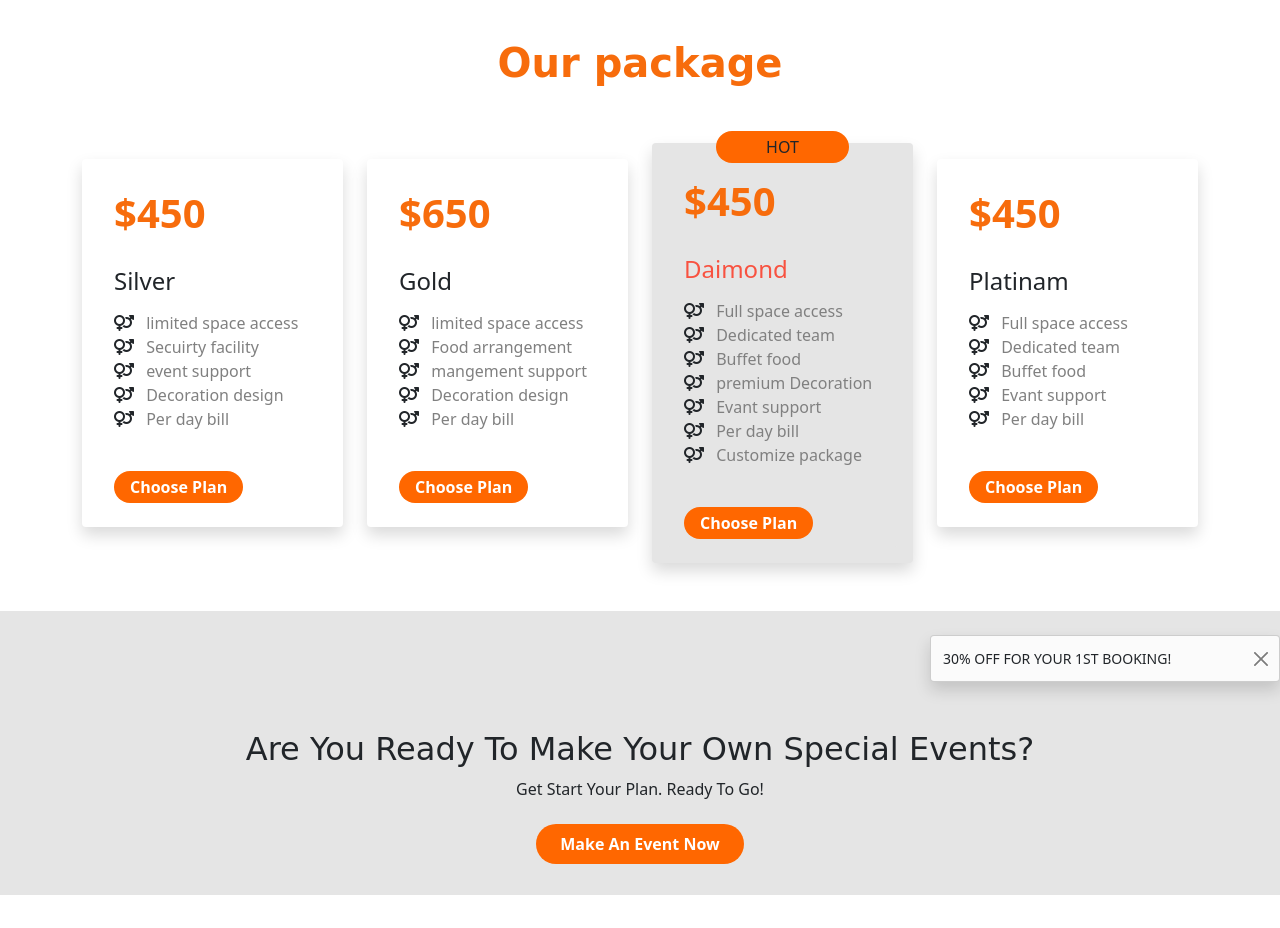
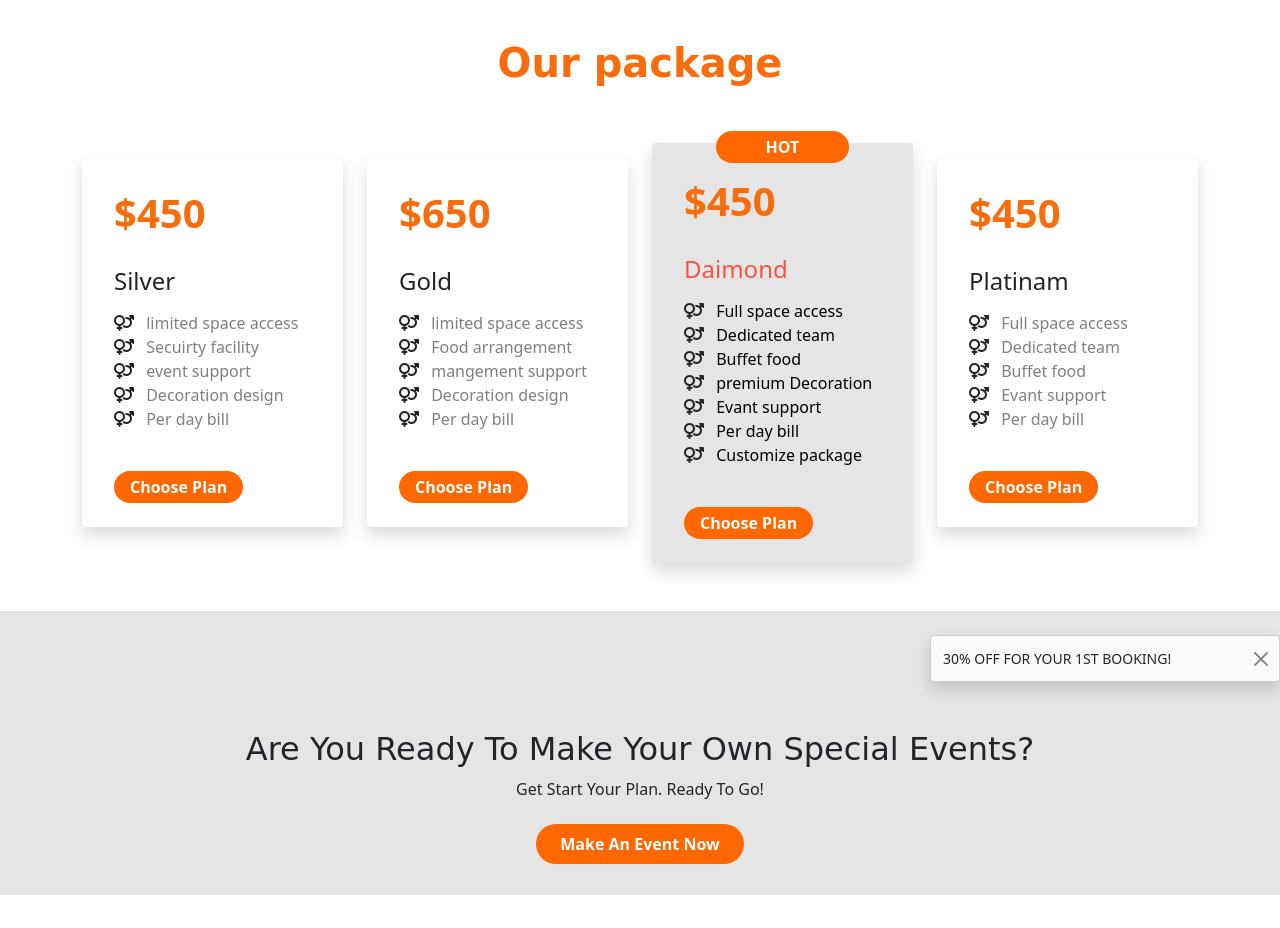
Before and after one commit to alhabib911/convention-center, a plain HTML site: page index.html in a window 1280 px wide. Shown: the part 1340-2268 px from the top of the page. Drawn offline with nearby package versions, Linux system fonts and the light colour scheme; a web font is replaced by a local one.

Commit message:
text color change

```diff
--- a/index.html
+++ b/index.html
@@ -214,38 +214,38 @@
                         </div>
                         <div class="col-lg-3 col-md-6 col-12">
                             <div class="card border-0 shadow harmoni-bg-1st px-3 py-3 rounded" style="max-width: 18rem;">
-                              <div class="harmoni-button-bg p-1 hot mx-5 d-flex justify-content-center rounded-pill">HOT</div>
+                              <div class="harmoni-button-bg p-1 hot mx-5 d-flex justify-content-center rounded-pill fw-bold text-white">HOT</div>
                                 <div class="card-header harmoni-bg-1st border-0 fw-bold fs-1 harmoni-1st">$450</div>
                                 <div class="card-body">
                                   <h4 class="card-title text-capitalize harmoni-2nd">Daimond</h4>
                                   <p class="card-text">
                                       <div>
                                         <i class="fas fa-venus-mars"></i>
-                                        <span class="ms-2 p-text">Full space access</span>
+                                        <span class="ms-2 p-text text-black">Full space access</span>
                                       </div>
                                       <div>
                                         <i class="fas fa-venus-mars"></i>
-                                        <span class="ms-2 p-text">Dedicated team</span>
+                                        <span class="ms-2 p-text text-black">Dedicated team</span>
                                       </div>
                                       <div>
                                         <i class="fas fa-venus-mars"></i>
-                                        <span class="ms-2 p-text">Buffet food</span>
+                                        <span class="ms-2 p-text text-black">Buffet food</span>
                                       </div>
                                       <div>
                                         <i class="fas fa-venus-mars"></i>
-                                        <span class="ms-2 p-text">premium Decoration</span>
+                                        <span class="ms-2 p-text text-black">premium Decoration</span>
                                       </div>
                                       <div>
                                         <i class="fas fa-venus-mars"></i>
-                                        <span class="ms-2 p-text">Evant support</span>
+                                        <span class="ms-2 p-text text-black">Evant support</span>
                                       </div>
                                       <div>
                                         <i class="fas fa-venus-mars"></i>
-                                        <span class="ms-2 p-text">Per day bill</span>
+                                        <span class="ms-2 p-text text-black">Per day bill</span>
                                       </div>
                                       <div>
                                         <i class="fas fa-venus-mars"></i>
-                                        <span class="ms-2 p-text">Customize package</span>
+                                        <span class="ms-2 p-text text-black">Customize package</span>
                                       </div>
                                   </p>
                                 </div>
```
